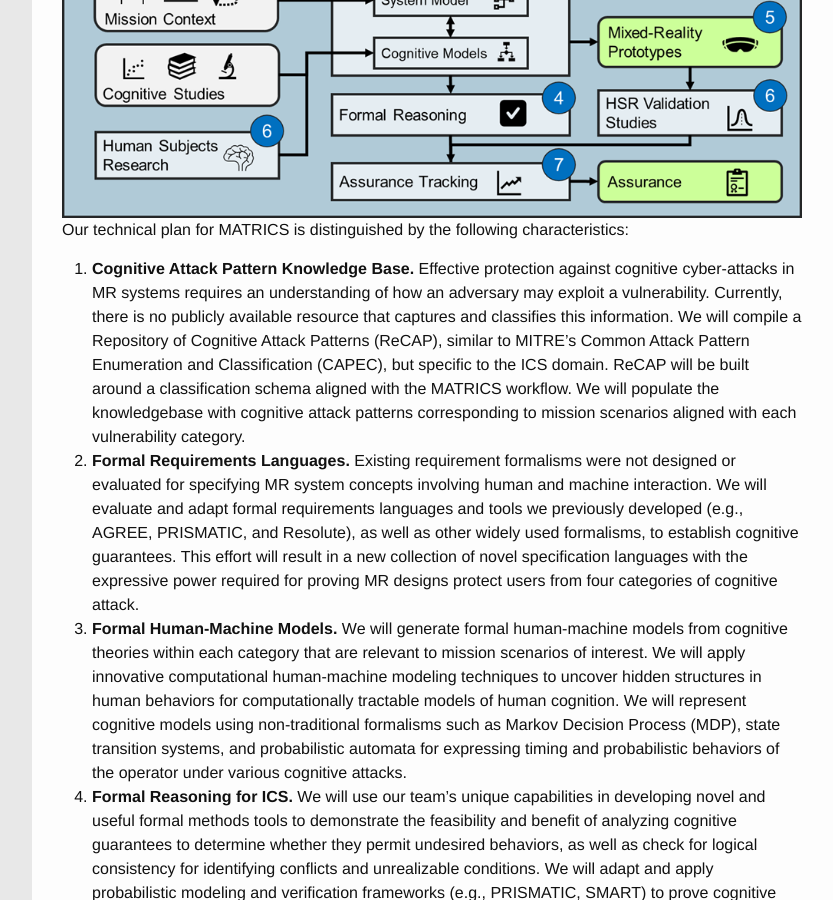
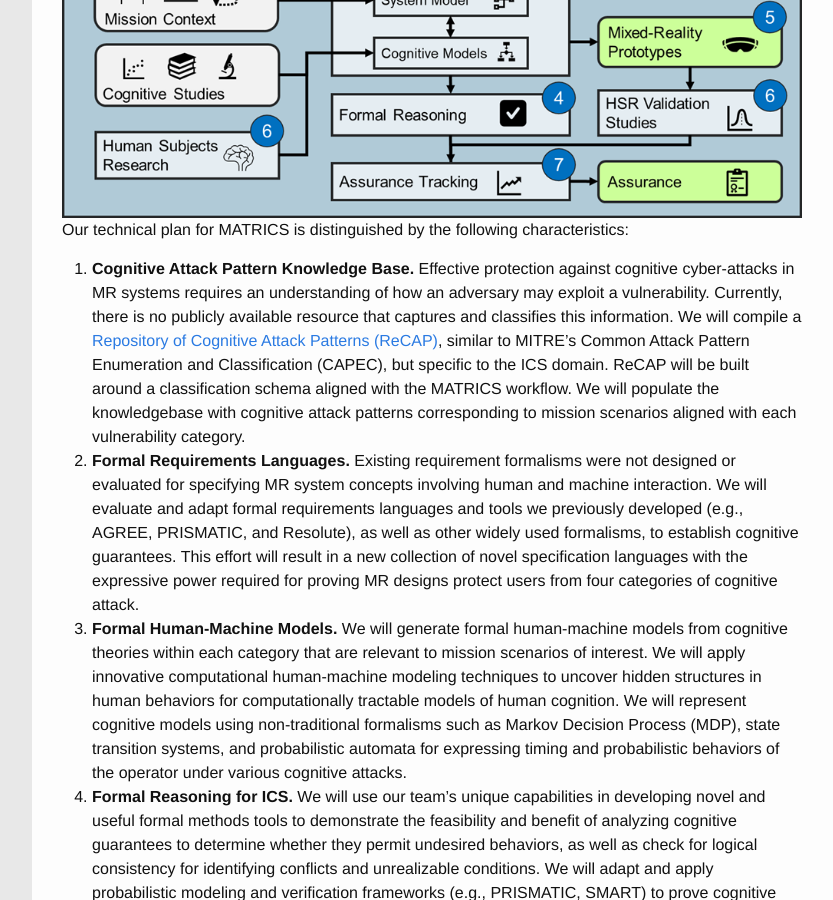
Before and after one commit to loonwerks/loonwerks.github.io, a Jekyll site: the page built from projects/matrics.html, in a window 1280 px wide and 900 px high, scrolled down 1137 px. Shown: the whole window, without its empty margins (168-1001 px from the left). Built offline with Jekyll 4.4.1, drawn with Linux system fonts in a browser that asks for light colours; Markdown is read by kramdown in place of the engine named in the settings.

Commit message:
Update matrics.html

```diff
--- a/projects/matrics.html
+++ b/projects/matrics.html
@@ -23,7 +23,7 @@ archive: no
 <p>Our technical plan for MATRICS is distinguished by the following characteristics:
 
 <ol>
-<li><b>Cognitive Attack Pattern Knowledge Base.</b> Effective protection against cognitive cyber-attacks in MR systems requires an understanding of how an adversary may exploit a vulnerability. Currently, there is no publicly available resource that captures and classifies this information. We will compile a Repository of Cognitive Attack Patterns (ReCAP), similar to MITRE’s Common Attack Pattern Enumeration and Classification (CAPEC), but specific to the ICS domain. ReCAP will be built around a classification schema aligned with the MATRICS workflow. We will populate the knowledgebase with cognitive attack patterns corresponding to mission scenarios aligned with each vulnerability category.</li>
+<li><b>Cognitive Attack Pattern Knowledge Base.</b> Effective protection against cognitive cyber-attacks in MR systems requires an understanding of how an adversary may exploit a vulnerability. Currently, there is no publicly available resource that captures and classifies this information. We will compile a <a href="https://recap.collins.com" target="_blank">Repository of Cognitive Attack Patterns (ReCAP)</a>, similar to MITRE’s Common Attack Pattern Enumeration and Classification (CAPEC), but specific to the ICS domain. ReCAP will be built around a classification schema aligned with the MATRICS workflow. We will populate the knowledgebase with cognitive attack patterns corresponding to mission scenarios aligned with each vulnerability category.</li>
 <li><b>Formal Requirements Languages.</b> Existing requirement formalisms were not designed or evaluated for specifying MR system concepts involving human and machine interaction. We will evaluate and adapt formal requirements languages and tools we previously developed (e.g., AGREE, PRISMATIC, and Resolute), as well as other widely used formalisms, to establish cognitive guarantees. This effort will result in a new collection of novel specification languages with the expressive power required for proving MR designs protect users from four categories of cognitive attack.</li>
 <li><b>Formal Human-Machine Models.</b> We will generate formal human-machine models from cognitive theories within each category that are relevant to mission scenarios of interest. We will apply innovative computational human-machine modeling techniques to uncover hidden structures in human behaviors for computationally tractable models of human cognition. We will represent cognitive models using non-traditional formalisms such as Markov Decision Process (MDP), state transition systems, and probabilistic automata for expressing timing and probabilistic behaviors of the operator under various cognitive attacks.</li>
 <li><b>Formal Reasoning for ICS.</b> We will use our team’s unique capabilities in developing novel and useful formal methods tools to demonstrate the feasibility and benefit of analyzing cognitive guarantees to determine whether they permit undesired behaviors, as well as check for logical consistency for identifying conflicts and unrealizable conditions. We will adapt and apply probabilistic modeling and verification frameworks (e.g., PRISMATIC, SMART) to prove cognitive guarantees in MR system designs, as well as enhance compositional assume-guarantee reasoning (AGREE) to support probabilities and uncertainty. In addition, we will enable formal analysis of integrated cognitive, device, and environment models via adapter and translator implementations that support multiple design and analysis frameworks.</li>
```
